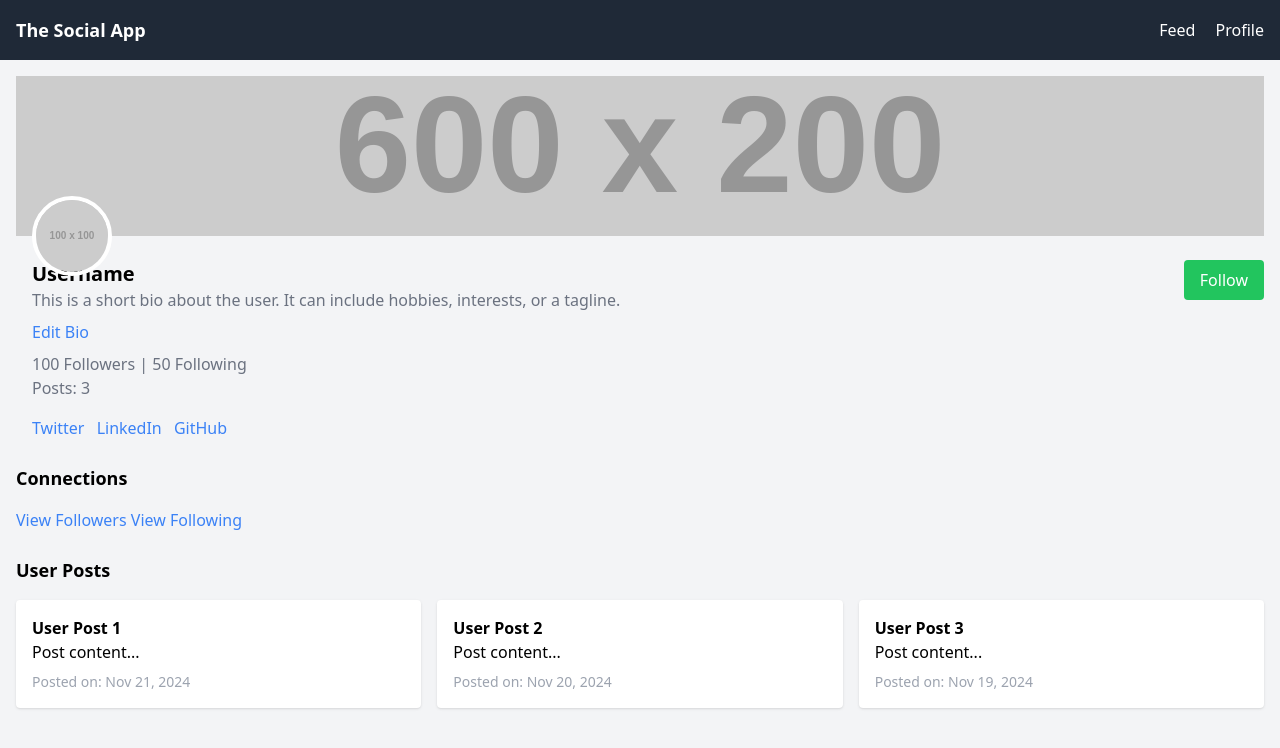
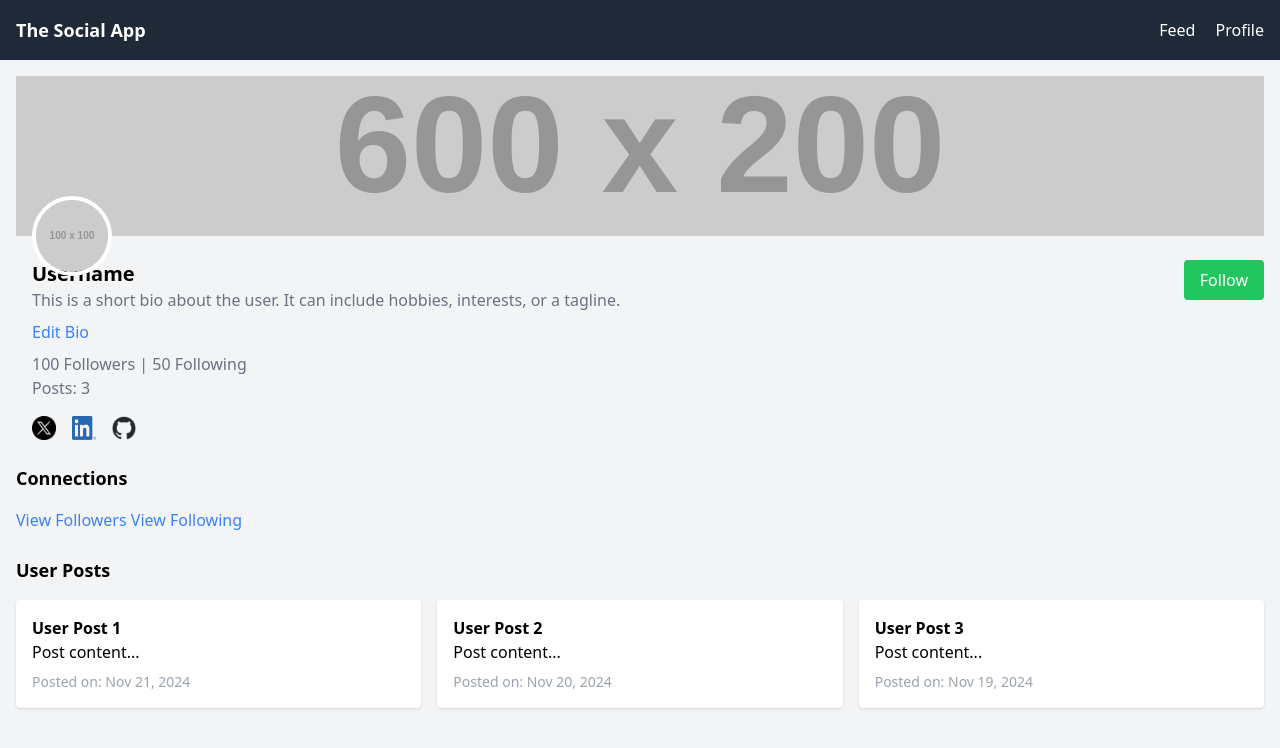
Before and after one commit to RaddishAI/css2.0, a website: page profile/index.html in a window 1280 px wide. Drawn offline with Linux system fonts and the light colour scheme; placeholder pictures from the web are drawn by us.

Commit message:
added logopng for some

```diff
--- a/profile/index.html
+++ b/profile/index.html
@@ -36,11 +36,19 @@
         <button onclick="editBio()" class="text-blue-500 hover:underline mt-2">Edit Bio</button>
         <p class="text-gray-500 mt-2">100 Followers | 50 Following</p>
         <p class="text-gray-500">Posts: 3</p>
-        <div class="mt-4 space-x-2">
-          <a href="#" class="text-blue-500 hover:underline">Twitter</a>
-          <a href="#" class="text-blue-500 hover:underline">LinkedIn</a>
-          <a href="#" class="text-blue-500 hover:underline">GitHub</a>
+
+        <div class="mt-4 flex space-x-4">
+          <a href="https://twitter.com/yourusername" target="_blank" aria-label="Twitter">
+            <img src="../assets/x.png" alt="Twitter Logo" class="w-6 h-6">
+          </a>
+          <a href="https://linkedin.com/in/yourusername" target="_blank" aria-label="LinkedIn">
+            <img src="../assets/LI-In-Bug.png" alt="LinkedIn Logo" class="w-6 h-6">
+          </a>
+          <a href="https://github.com/yourusername" target="_blank" aria-label="GitHub">
+            <img src="../assets/github-mark.png" alt="GitHub Logo" class="w-6 h-6">
+          </a>
         </div>
+
       </div>
       <button id="followButton" class="mt-4 sm:mt-0 sm:ml-auto bg-green-500 text-white px-4 py-2 rounded" onclick="toggleFollow()">
         Follow
@@ -81,9 +89,12 @@
 
   <!-- JavaScript -->
   <script>
+    console.log("JavaScript is running!");
+
     // Toggle Follow/Unfollow Button
     function toggleFollow() {
       const button = document.getElementById("followButton");
+      console.log("Follow button clicked:", button.textContent);
       if (button.textContent === "Follow") {
         button.textContent = "Unfollow";
         button.classList.remove("bg-green-500");
@@ -98,9 +109,11 @@
     // Edit Bio
     function editBio() {
       const bio = document.querySelector("p.text-gray-500");
+      console.log("Editing bio:", bio.textContent);
       const newBio = prompt("Edit your bio:", bio.textContent);
       if (newBio) {
         bio.textContent = newBio;
+        console.log("New bio:", newBio);
       }
     }
   </script>
```
Also changed, not shown: assets/LI-In-Bug.png (added), assets/github-mark.png (added), assets/x.png (added), src/output.css.
